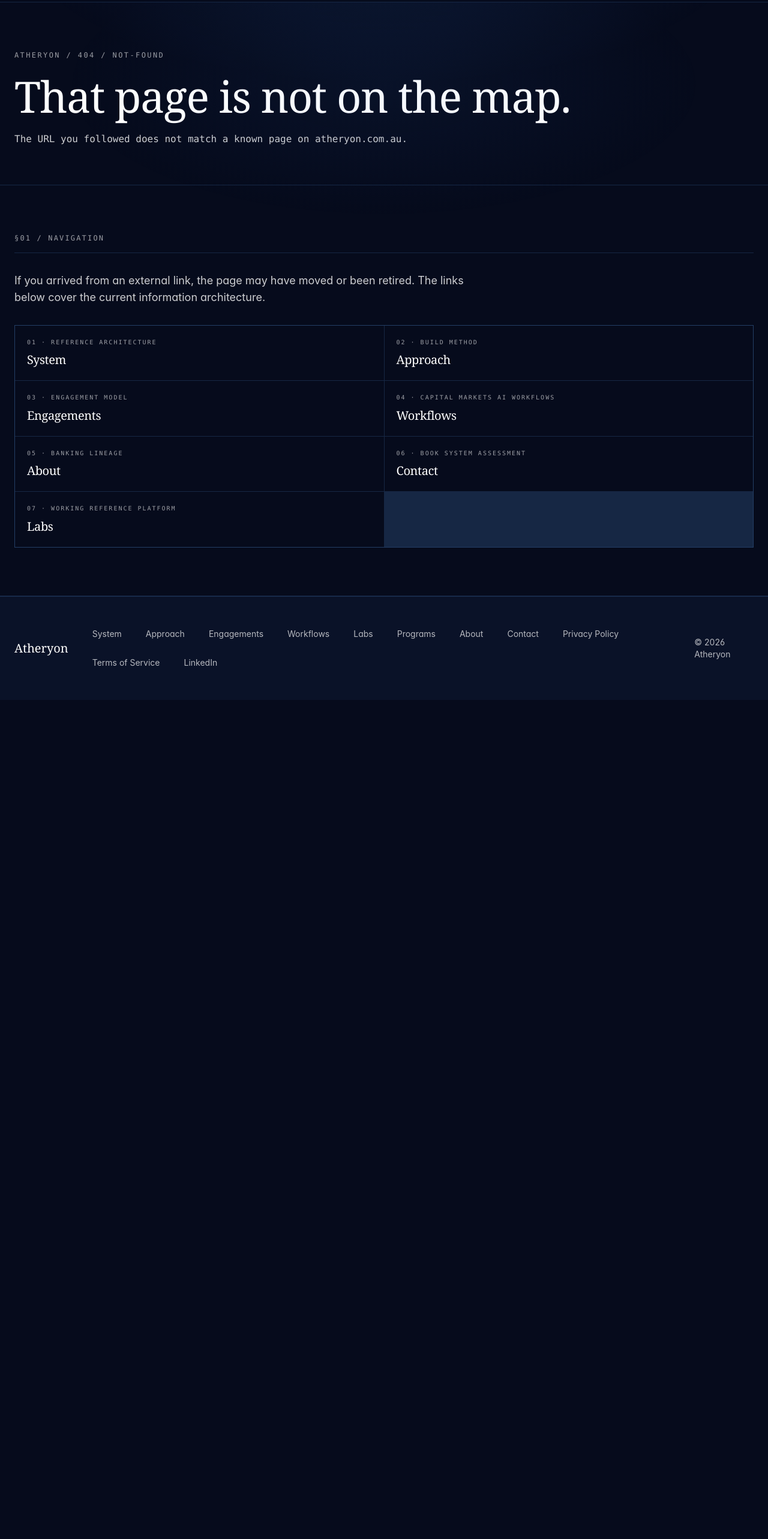
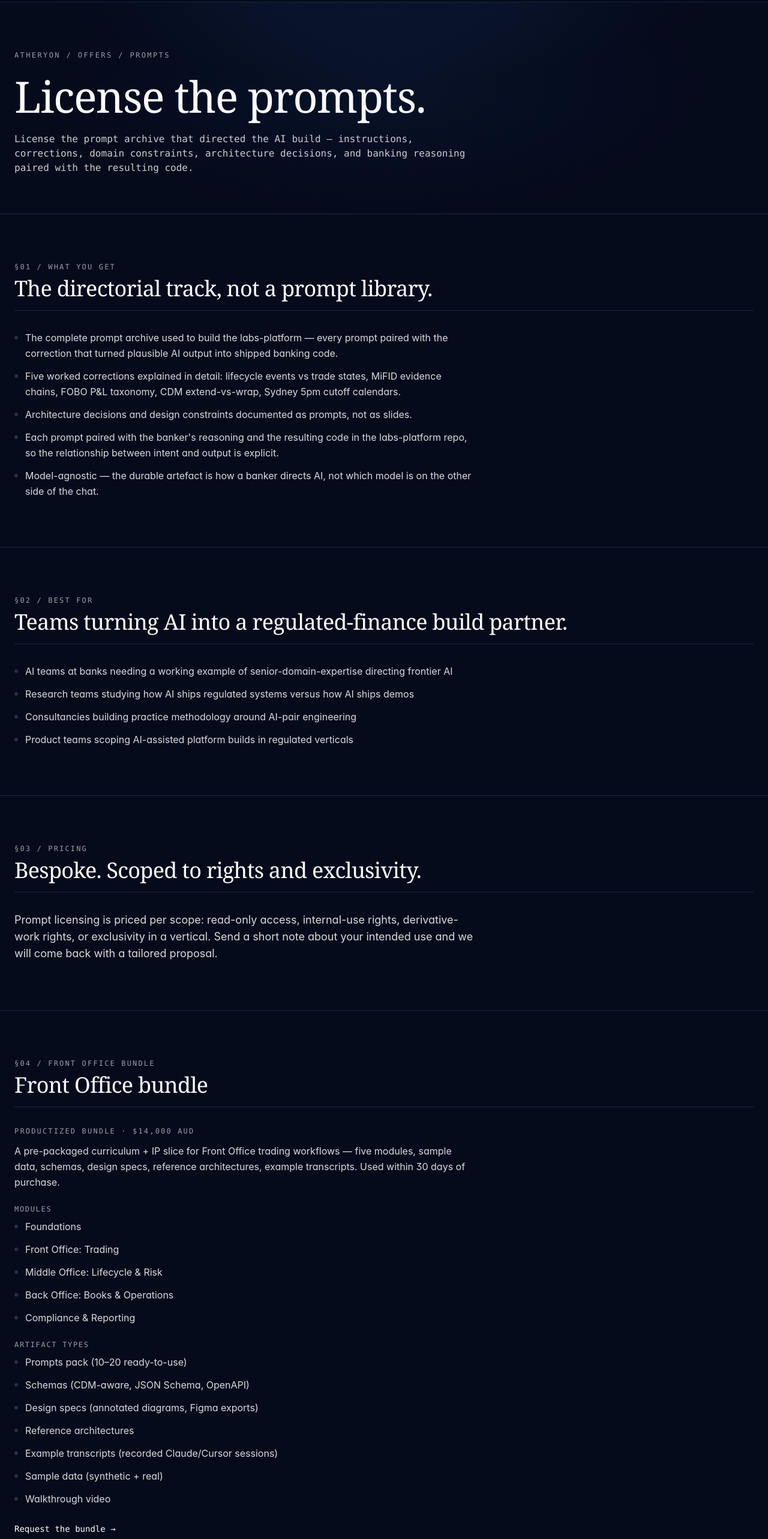
Before and after one commit to atheryon-ai/atheryon-website, a Next.js app: page /offers/prompts in a window 1280 px wide. Before the commit this address had no page. Shown: the part 100-2666 px from the top of the page at 60% size. Before the commit the page ends 1267 px from the top, so only its background shows below. Built offline with nearby package versions, Linux system fonts and the light colour scheme.

Commit message:
feat(offers): add /offers/prompts page absorbing MiB Front Office bundle

```diff
--- /dev/null
+++ b/src/app/offers/prompts/page.tsx
@@ -0,0 +1,93 @@
+import type { Metadata } from 'next'
+import Link from 'next/link'
+import { DocPage, DocBanner, DocSection, DocBullets } from '@/components'
+import { site } from '@/content/site'
+
+const { prompts } = site.pages.offers
+
+export const metadata: Metadata = {
+  title: prompts.title,
+  description: prompts.description,
+  openGraph: { title: prompts.title, description: prompts.description },
+  twitter: {
+    card: 'summary_large_image',
+    title: prompts.title,
+    description: prompts.description,
+  },
+  alternates: { canonical: 'https://atheryon.com.au/offers/prompts' },
+}
+
+export default function OffersPromptsPage() {
+  return (
+    <DocPage>
+      <DocBanner
+        label="atheryon / offers / prompts"
+        title={prompts.hero.headline}
+        body={prompts.hero.lede}
+      />
+
+      <DocSection label="§01 / What You Get" title={prompts.whatYouGet.title}>
+        <div className="max-w-3xl">
+          <DocBullets items={prompts.whatYouGet.items} />
+        </div>
+      </DocSection>
+
+      <DocSection label="§02 / Best For" title={prompts.bestFor.title}>
+        <div className="max-w-3xl">
+          <DocBullets items={prompts.bestFor.items} />
+        </div>
+      </DocSection>
+
+      <DocSection label="§03 / Pricing" title={prompts.pricing.title}>
+        <p className="text-base md:text-lg text-charcoal/85 leading-relaxed max-w-3xl">
+          {prompts.pricing.body}
+        </p>
+      </DocSection>
+
+      <DocSection
+        label="§04 / Front Office bundle"
+        title={prompts.frontOfficeBundle.title}
+      >
+        <div className="max-w-3xl">
+          <div className="font-mono text-xs uppercase tracking-[0.18em] text-charcoal/60 mb-3">
+            {prompts.frontOfficeBundle.badge} · {prompts.frontOfficeBundle.price}
+          </div>
+          <p className="text-base text-charcoal/85 leading-relaxed mb-6">
+            {prompts.frontOfficeBundle.body}
+          </p>
+          <div className="font-mono text-xs uppercase tracking-[0.14em] text-charcoal/60 mb-2">
+            Modules
+          </div>
+          <DocBullets items={prompts.frontOfficeBundle.modules} />
+          <div className="font-mono text-xs uppercase tracking-[0.14em] text-charcoal/60 mt-6 mb-2">
+            Artifact types
+          </div>
+          <DocBullets items={prompts.frontOfficeBundle.artifactTypes} />
+          <div className="mt-6">
+            <Link
+              href={prompts.frontOfficeBundle.cta.href}
+              className="inline-flex items-center gap-2 font-mono text-sm font-medium text-charcoal underline-offset-4 hover:underline"
+            >
+              {prompts.frontOfficeBundle.cta.label}
+            </Link>
+          </div>
+        </div>
+      </DocSection>
+
+      <section>
+        <div className="max-w-container mx-auto px-6 py-16 md:py-20 flex flex-col sm:flex-row gap-4 sm:items-center sm:justify-between">
+          <div className="font-mono text-xs uppercase tracking-[0.18em] text-charcoal/60">
+            atheryon / offers / prompts / end-of-document
+          </div>
+          <Link
+            href={prompts.cta.href}
+            className="inline-flex items-center justify-center gap-2 px-6 py-3 font-mono text-sm font-medium text-bone bg-charcoal hover:bg-ink transition-colors"
+          >
+            {prompts.cta.label}
+            <span aria-hidden="true">→</span>
+          </Link>
+        </div>
+      </section>
+    </DocPage>
+  )
+}
```
